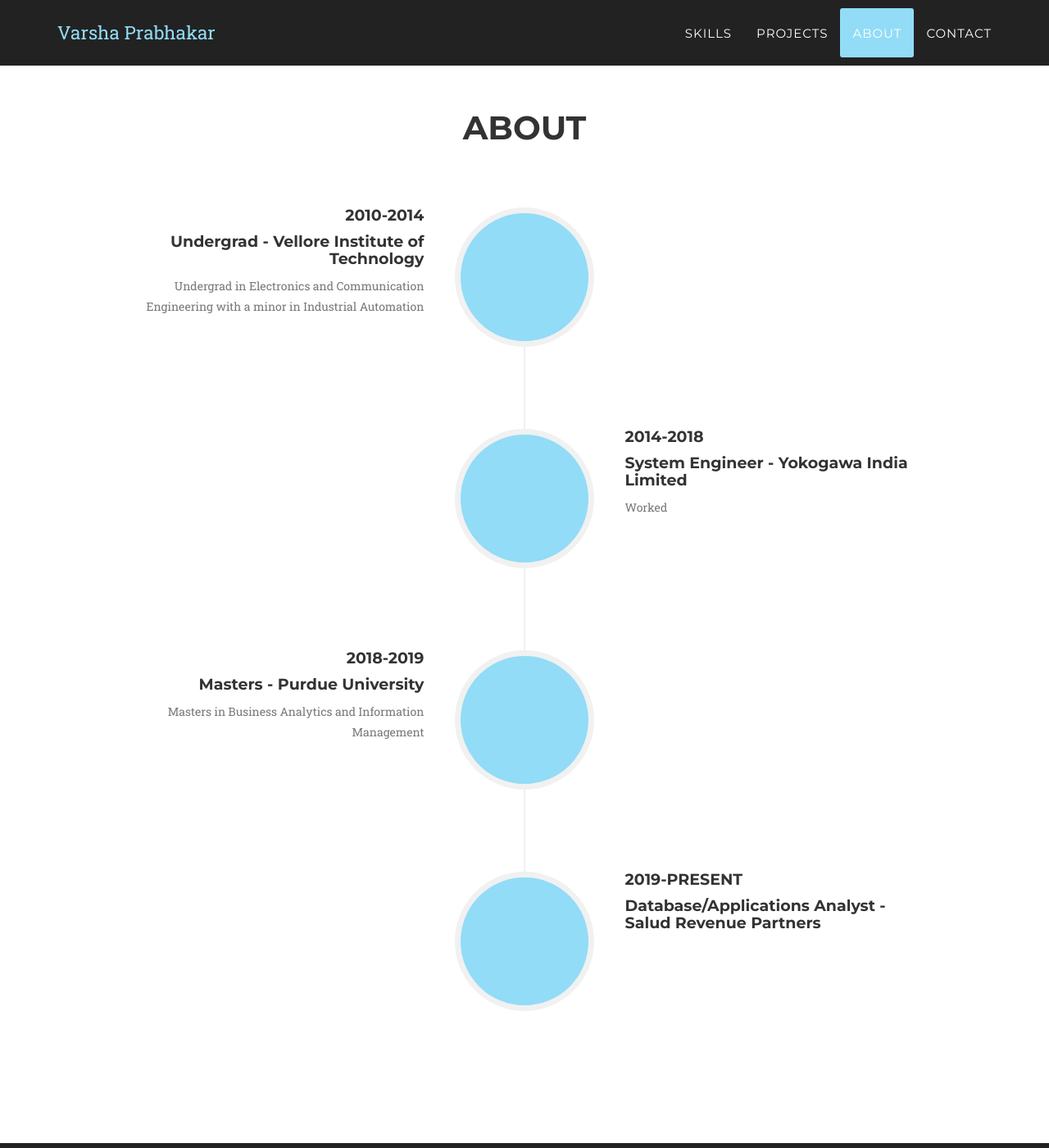
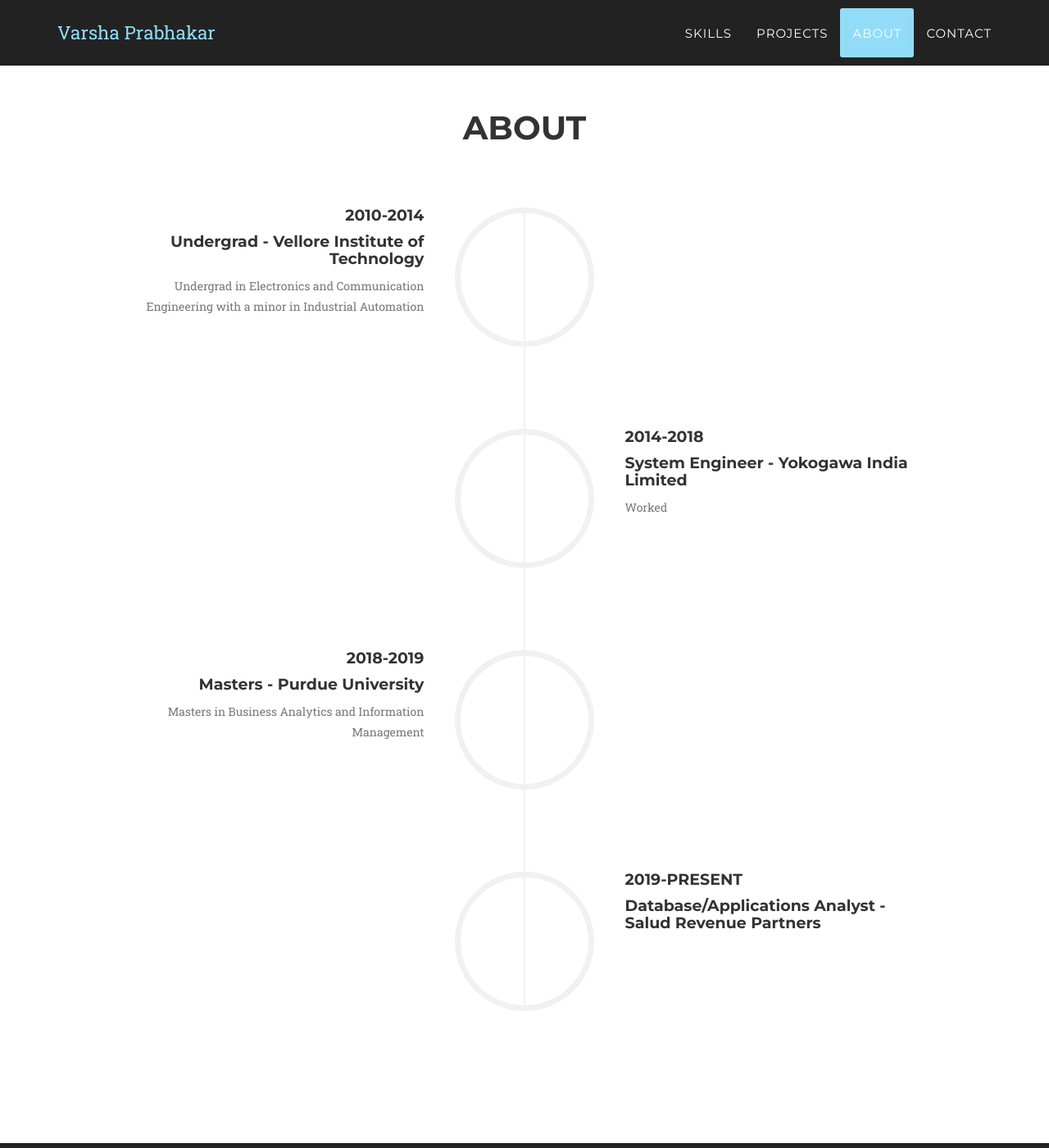
Before and after one commit to VarshaPrabhakar07/VarshaPrabhakar07.github.io, a Jekyll site: the page built from _posts/2014-07-16-project-3.markdown, in a window 1280 px wide and 1400 px high, scrolled down 2124 px. Shown: the whole window at 82% size. Built offline with Jekyll 4.4.1, drawn with Linux system fonts in a browser that asks for light colours; some web fonts are replaced.

Commit message:
Update agency.css

```diff
--- a/_includes/css/agency.css
+++ b/_includes/css/agency.css
@@ -498,7 +498,7 @@ section h3.section-subheading {
     border-radius: 100%;
     text-align: center;
     color: #fff;
-    background-color: #{{ site.data.template.color.primary }};
+    /*background-color: #{{ site.data.template.color.primary }};*/
 }
 
 .timeline>li .timeline-image h4 {
```
